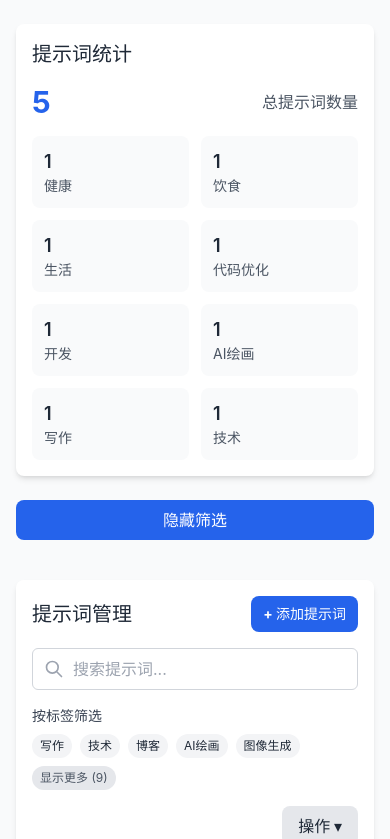
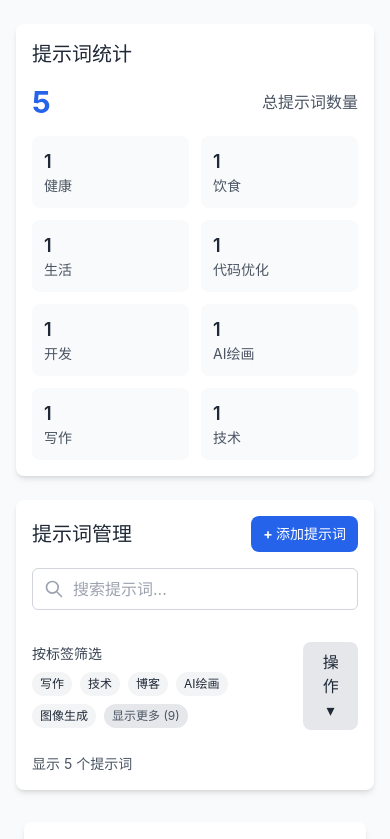
Before and after one commit to fengshengbanxia/PromptHub, a React (Vite) app in the folder prompthub/: page / in a window 390 px wide. Shown: the top 839 px of the page. Built offline with nearby package versions, Linux system fonts and the light colour scheme.

Commit message:
修改布局
修改布局

```diff
--- a/prompthub/src/components/Home.jsx
+++ b/prompthub/src/components/Home.jsx
@@ -134,22 +134,8 @@ const Home = () => {
         <StatsBar />
       </div>
 
-      {/* 主内容区 */}
-      <div className="flex flex-col lg:flex-row gap-6">
-        {/* 侧边栏控制按钮（仅在移动设备上显示） */}
-        <div className="lg:hidden mb-4">
-          <button
-            onClick={toggleSidebar}
-            className="w-full py-2 bg-blue-600 text-white rounded-lg flex items-center justify-center"
-          >
-            {showSidebar ? '隐藏筛选' : '显示筛选'}
-          </button>
-        </div>
-
-        {/* 侧边栏：筛选和操作 */}
-        {(showSidebar || window.innerWidth >= 1024) && (
-          <div className="w-full lg:w-1/4 flex-shrink-0">
-            <div className="bg-white dark:bg-gray-800 rounded-lg shadow-md p-4 mb-4 sticky top-4">
+      {/* 提示词管理区域 - 移至页面中央 */}
+      <div className="mb-6 bg-white dark:bg-gray-800 rounded-lg shadow-md p-4">
         <div className="flex justify-between items-center mb-4">
           <h1 className="text-xl font-bold text-gray-800 dark:text-white">提示词管理</h1>
 
@@ -161,15 +147,17 @@ const Home = () => {
           </button>
         </div>
 
+        <div className="grid grid-cols-1 md:grid-cols-2 gap-4">
           <div className="mb-4">
             <SearchBar />
           </div>
 
-              <div className="mb-4">
+          <div className="mb-4 flex justify-between items-center">
+            <div className="flex-grow">
               <TagFilter tags={allTags} />
             </div>
 
-              <div className="flex justify-end">
+            <div className="ml-3">
               <div className="relative inline-block">
                 <button
                   onClick={() => document.getElementById('options-menu').classList.toggle('hidden')}
@@ -204,21 +192,20 @@ const Home = () => {
                 </div>
               </div>
             </div>
+          </div>
+        </div>
 
-              <div className="mt-4">
+        <div className="mt-2">
           <p className="text-sm text-gray-600 dark:text-gray-400">
             显示 {prompts.length} 个提示词
           </p>
         </div>
       </div>
-          </div>
-        )}
 
       {/* 主要内容区域 */}
-        <div className="flex-grow">
       <div className="flex flex-col lg:flex-row gap-6">
         {/* 提示词列表区域 */}
-            <div className={`${selectedPrompt || isAddingPrompt ? 'hidden lg:block lg:w-1/2' : 'w-full'}`}>
+        <div className={`${selectedPrompt || isAddingPrompt ? 'lg:w-1/2' : 'w-full'}`}>
           {isLoading ? (
             <div className="bg-white dark:bg-gray-800 rounded-lg shadow-md p-6 flex justify-center items-center h-64">
               <div className="animate-spin rounded-full h-12 w-12 border-b-2 border-blue-500"></div>
@@ -230,7 +217,7 @@ const Home = () => {
 
         {/* 详情或表单区域 */}
         {(selectedPrompt || isAddingPrompt) && (
-              <div className="w-full lg:w-1/2">
+          <div className="w-full lg:w-1/2 mt-6 lg:mt-0">
             <div className="bg-white dark:bg-gray-800 rounded-lg shadow-md p-6">
               {isAddingPrompt ? (
                 <PromptForm
@@ -254,8 +241,6 @@ const Home = () => {
         )}
       </div>
     </div>
-      </div>
-    </div>
   )
 }
 
```
Lines whose indentation alone changed are shown as unchanged.
